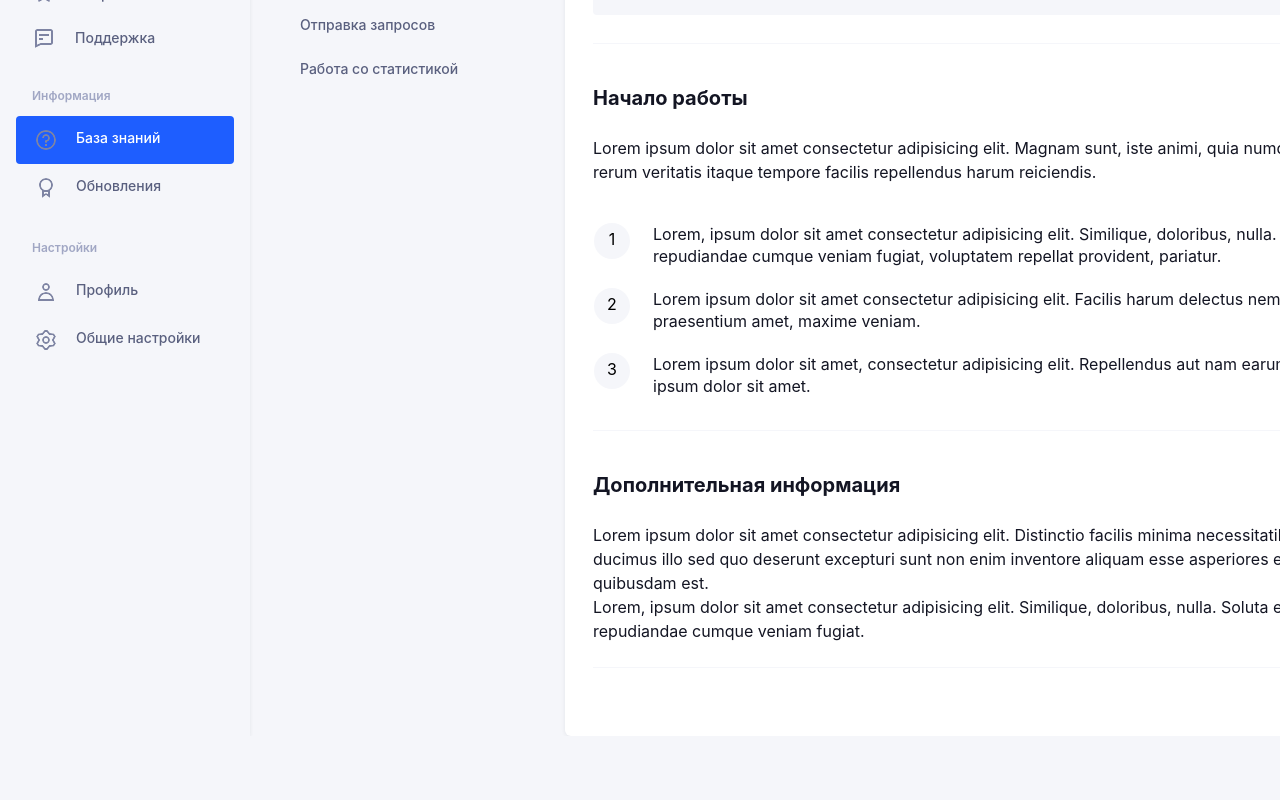
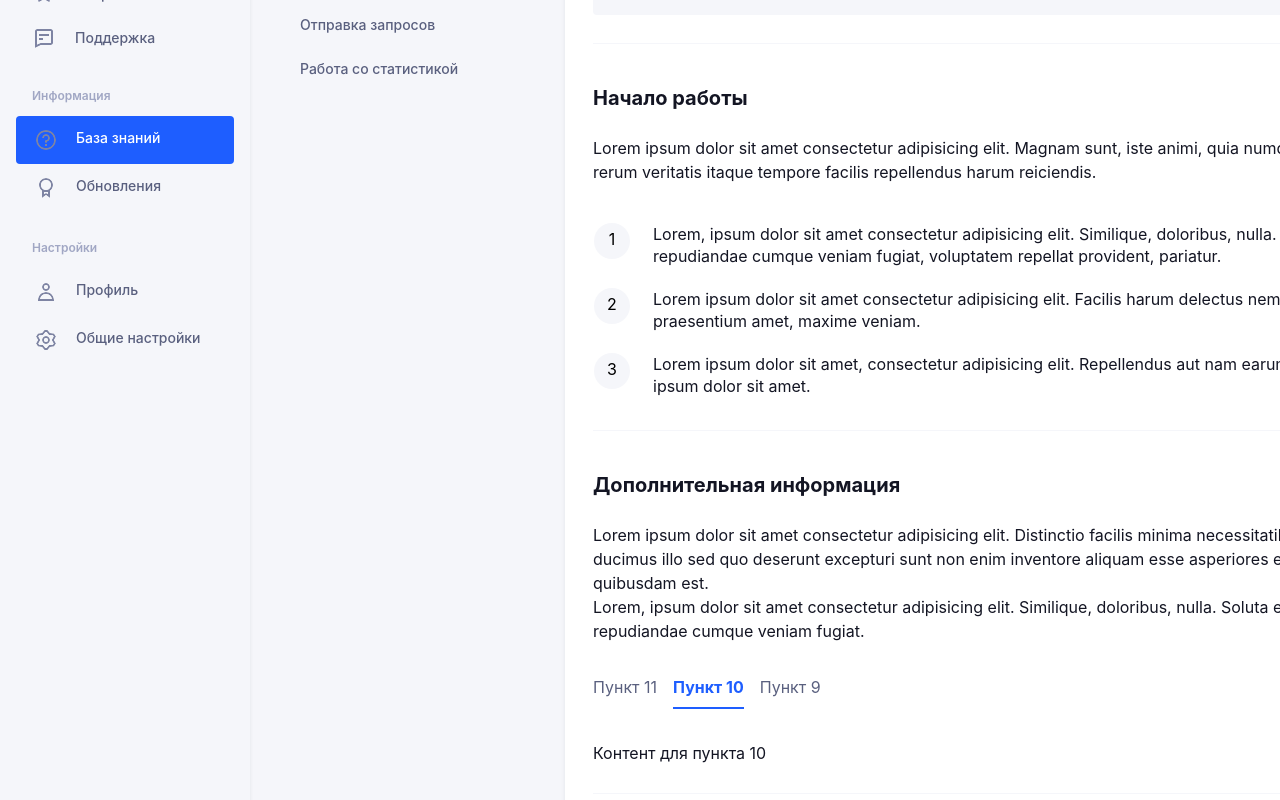
Before and after one commit to EvSedov/gusevfilm, a Vue app: page / in a window 1280 px wide. Shown: the part 376-1176 px from the top of the page. Before the commit the page ends 1112 px from the top, so only its background shows below. Built offline with nearby package versions, Linux system fonts and the light colour scheme.

Commit message:
adds style from tabs

```diff
--- a/src/components/Article.vue
+++ b/src/components/Article.vue
@@ -8,7 +8,8 @@ defineProps<{
   lists?: string[]
   tabs?: {
     titles: string[]
-    paragraphs?: string[]
+    paragraphs: string[]
+    checked: boolean[]
   }
   recommendations?: string[]
 }>()
@@ -26,7 +27,15 @@ defineProps<{
     <ol class="lists" v-if="lists">
       <li v-for="item in lists">{{ item }}</li>
     </ol>
-    <ul class="tabs" v-if="tabs"></ul>
+    <div class="tabs" v-if="tabs">
+      <template v-for="(title, index) in tabs.titles" :key="index">
+        <input :checked="tabs.checked[index]" :id="`tab-btn-${index}`" name="tab-btn" type="radio" value="">
+        <label :for="`tab-btn-${index}`">{{ title }}</label>
+      </template>
+      <div class="tab-content" :id="`content-${index}`" v-for="(tabText, index) in tabs.paragraphs" :key="index">
+        {{ tabText }}
+      </div>
+    </div>
     <div class="recommendations" v-if="recommendations">
       <p class="text">Рекомендации:</p>
       <p class="text" v-for="recom in recommendations">{{ recom }}</p>
@@ -109,6 +118,46 @@ h2 {
   border-radius: 50%;
 }
 
+.tabs {
+  display: flex;
+  flex-wrap: wrap;
+  gap: 1rem;
+  margin-bottom: 28px;
+}
+
+.tabs>input[type="radio"] {
+  display: none;
+}
+
+.tab-content {
+  display: none;
+  width: 100%;
+  margin-top: 1rem;
+}
+
+#tab-btn-0:checked~#content-0,
+#tab-btn-1:checked~#content-1,
+#tab-btn-2:checked~#content-2 {
+  display: block;
+}
+
+.tabs>label {
+  padding-top: 0.5rem;
+  padding-bottom: 0.5rem;
+  cursor: pointer;
+  transition: color .15s ease-in-out, border-color .15s ease-in-out;
+  color: #5A607F;
+  background: 0 0;
+  border-bottom: 0.125rem solid transparent;
+}
+
+.tabs>input[type="radio"]:checked+label {
+  cursor: default;
+  font-weight: bold;
+  color: #1E5EFF;
+  border-bottom-color: #1E5EFF;
+}
+
 .recommendations {
   margin-bottom: 28px;
   padding: 20px;
--- a/src/layout/AppLayout.vue
+++ b/src/layout/AppLayout.vue
@@ -57,6 +57,11 @@ const thirdParagraphs = [
   'Lorem ipsum dolor sit amet consectetur adipisicing elit. Distinctio facilis minima necessitatibus ducimus illo sed quo deserunt excepturi sunt non enim inventore aliquam esse asperiores ea dolorem quibusdam est.',
   'Lorem, ipsum dolor sit amet consectetur adipisicing elit. Similique, doloribus, nulla. Soluta error repudiandae cumque veniam fugiat.'
 ];
+const thirdTabs = {
+  titles: ['Пункт 11', 'Пункт 10', 'Пункт 9'],
+  paragraphs: ['Контент для пункта 11', 'Контент для пункта 10', 'Контент для пункта 9'],
+  checked: [false, true, false]
+}
 
 </script>
 
@@ -89,7 +94,7 @@ const thirdParagraphs = [
           <TheArticle class="content" :title="firstTitle" :btn="firstBtn" :paragraphs="firstParagraphs"
             :recommendations="firstRecommendations" />
           <TheArticle class="content" :title="secondTitle" :paragraphs="secondParagraphs" :lists="secondLists" />
-          <TheArticle class="content" :title="thirdTitle" :paragraphs="thirdParagraphs" />
+          <TheArticle class="content" :title="thirdTitle" :paragraphs="thirdParagraphs" :tabs="thirdTabs" />
         </div>
       </div>
     </div>
```
